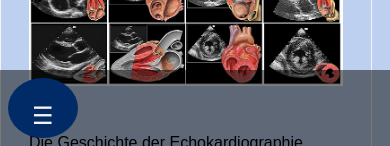
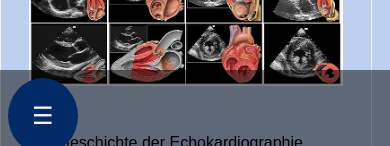
Before and after one commit to DoctrinaMobilis/website, a React (Create React App) app in the folder doctrina-mobilis-client/: page / in a window 390 px wide. Shown: the part 698-844 px from the top of the page. Built offline with nearby package versions, Linux system fonts and the light colour scheme; no server answers.

Commit message:
bottom bar shift main_3

```diff
--- a/doctrina-mobilis-client/src/BottomBar.css
+++ b/doctrina-mobilis-client/src/BottomBar.css
@@ -9,6 +9,7 @@
     justify-content: left;
     z-index: 1000;
     height: 60px; /* Explicitly set the height */
+    display: none;
   }
 
   .menu-button {
@@ -24,3 +25,10 @@
   .menu-button:hover {
     background-color: var(--accent-color);
   }
+
+  @media (max-width: 600px) {
+
+    .bottom-bar {
+        display: block;
+    }
+  }
```
